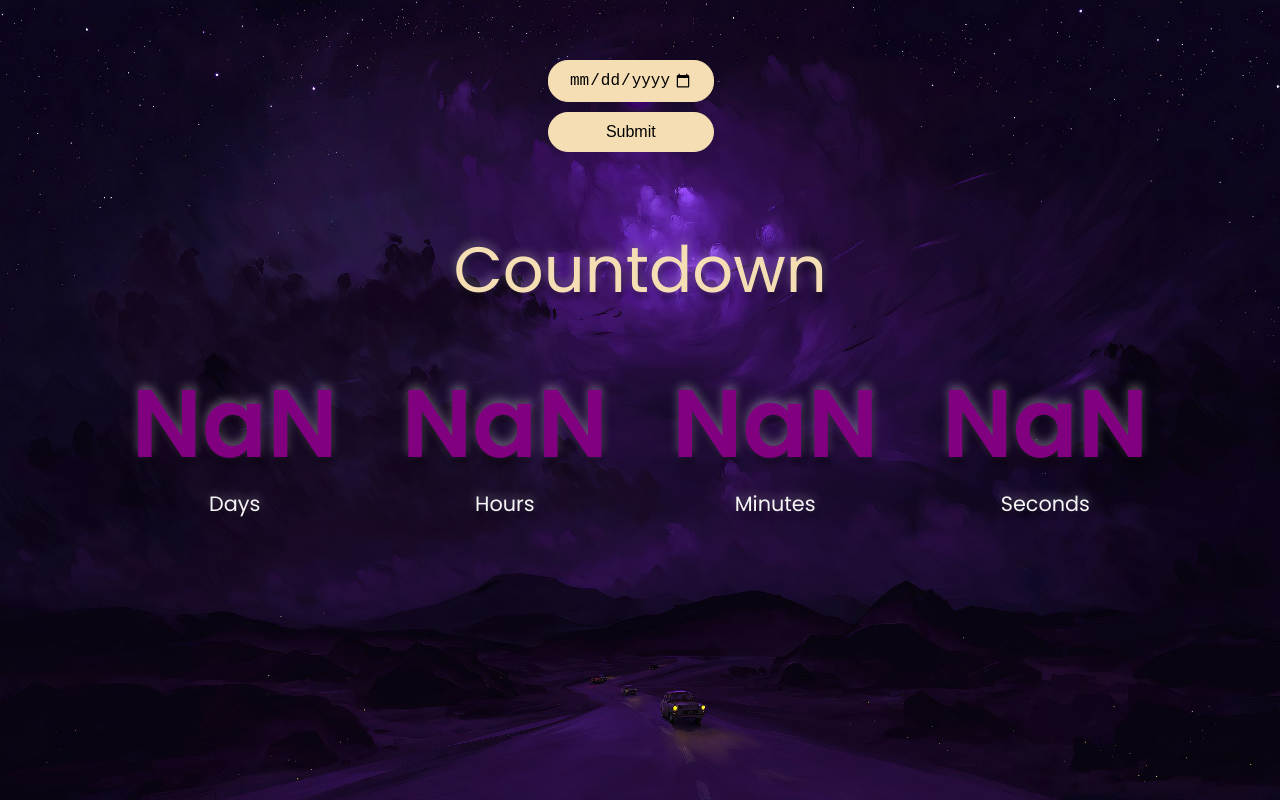
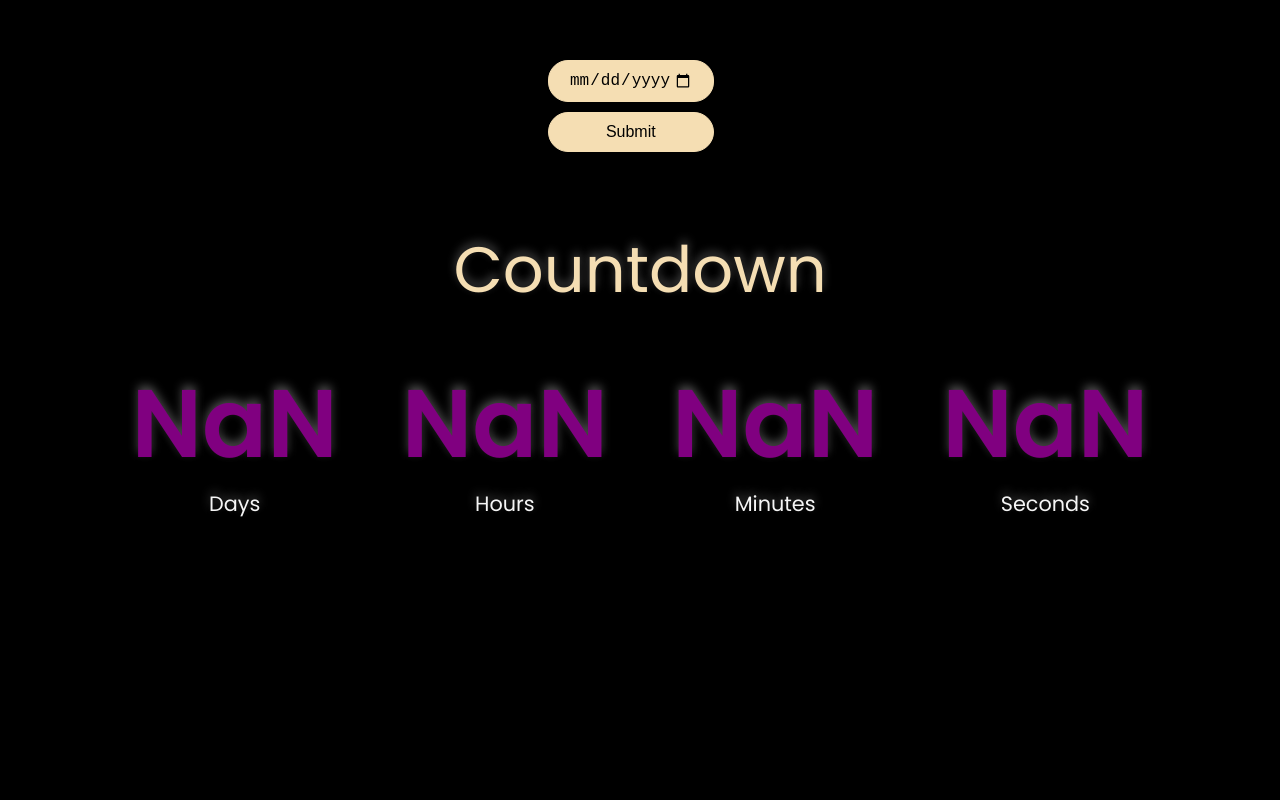
Before and after one commit to Strangelly/countdown, a plain HTML site: page index.html in a window 1280 px wide. Drawn offline with Linux system fonts and the light colour scheme.

Commit message:
Update style.css

```diff
--- a/style.css
+++ b/style.css
@@ -13,7 +13,7 @@ body{
     min-height: 100vh;
     font-family: "Poppins", sans-serif;
     margin: 0;
-    background-image: url(image/background.jpg);
+    background-color: black;
 
 }
 
```
